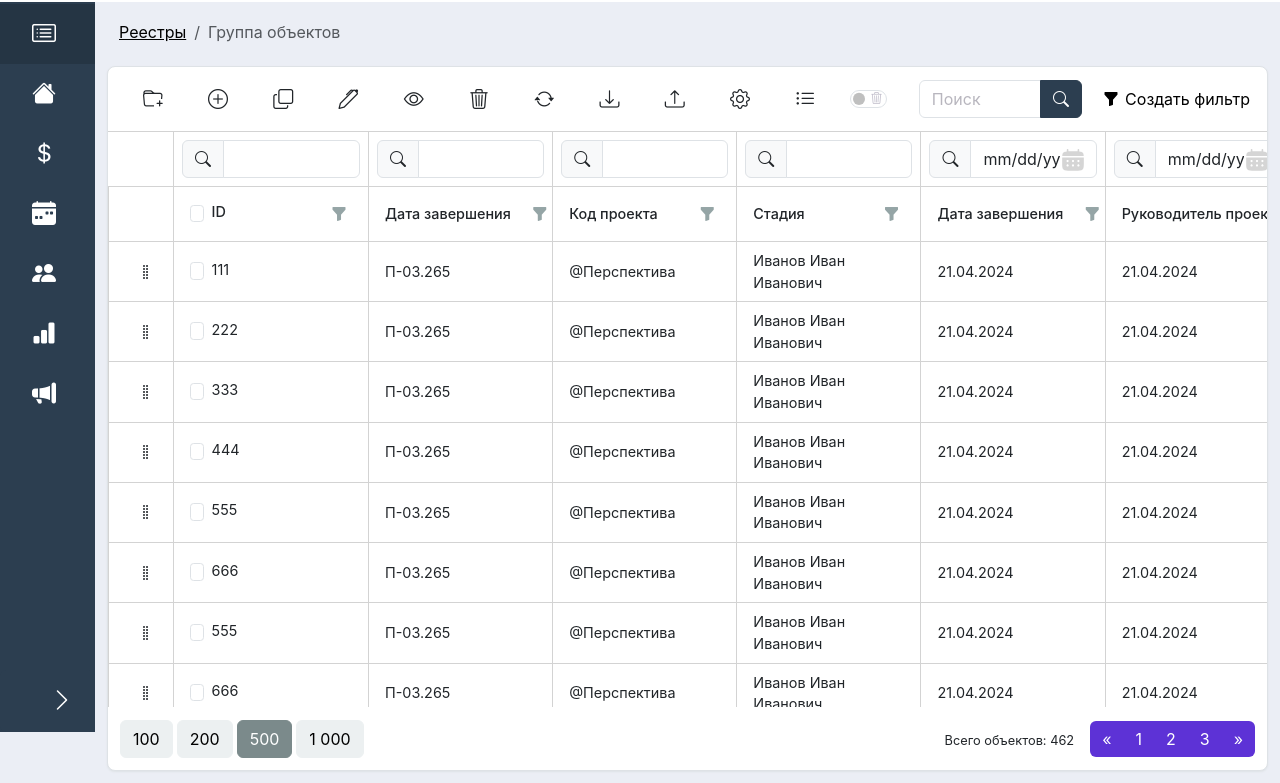
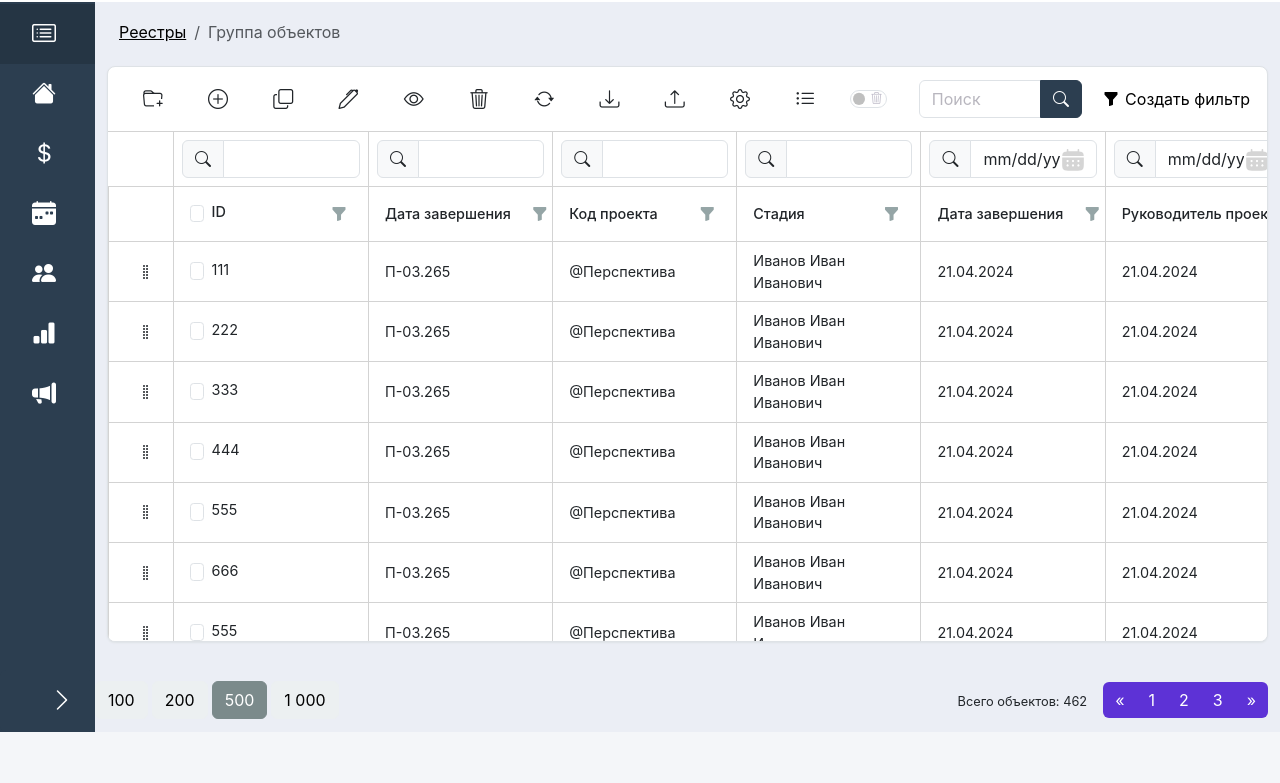
Before and after one commit to Artsrun90/sophia, a website: page table.html in a window 1280 px wide. Shown: the part 68-851 px from the top of the page. After the commit the page ends 800 px from the top, so only its background shows below. Drawn offline with Linux system fonts and the light colour scheme.

Commit message:
fix code

```diff
--- a/css/custom.css
+++ b/css/custom.css
@@ -55,6 +55,30 @@ body,
 
 .main-page-form {
   width: 295px;
+}
+
+.main-pagination {
+  position: fixed;
+  bottom: 0;
+  right: 0;
+  background-color: #EBEEF5;
+  z-index: 100;
+  width: calc(100% - 95px + .75rem);
+  transition: padding .24s linear;
+}
+
+.main-table-content {
+  max-height: 72vh;
+  overflow: hidden;
+}
+
+
+.main-table-content .table-responsive {
+  padding-bottom: 10rem;
+}
+
+.branch-drag-handler {
+  cursor: grab;
 }
 
 @media only screen and (max-width : 1024px) {
@@ -215,6 +239,7 @@ body,
   display: block !important;
 }
 
+.open.sidebar~.main-pagination,
 .open.sidebar~.main {
   padding-left: calc(218px + .75rem);
 }
@@ -224,6 +249,7 @@ body,
     width: 308px;
   }
 
+  .sidebar:hover~.main-pagination,
   .sidebar:hover~.main {
     padding-left: calc(218px + .75rem);
   }
@@ -942,7 +968,7 @@ input[type="date"]::-webkit-calendar-picker-indicator {
   color: #938ea394;
 }
 
-.delete-check.form-switch .form-check-input:checked + i {
+.delete-check.form-switch .form-check-input:checked+i {
   display: none;
 }
 
@@ -969,8 +995,13 @@ input[type="date"]::-webkit-calendar-picker-indicator {
   }
 
   .sidebar,
-  .sidebar-nav-item {
+  .sidebar-nav-item,
+  .main-pagination {
     width: 100%;
+  }
+
+  .main-table {
+    padding-bottom: 170px;
   }
 
   .sidebar {
--- a/table.html
+++ b/table.html
@@ -391,7 +391,7 @@
         <li class="breadcrumb-item"><a href="#">Реестры</a></li>
         <li class="breadcrumb-item active">Группа объектов</li>
       </ol>
-      <div class="border block">
+      <div class="border block main-table-content">
         <div class="d-flex justify-content-between align-items-center gap-3">
           <div
             class="w-100 overflow-hidden d-flex flex-column flex-sm-row align-items-center justify-content-between gap-2 px-1 pb-2 pb-sm-0">
@@ -1073,10 +1073,10 @@
               <div class="children-bus"></div>
             </li>
           </ul>
-
-
-        </div>
-        <div class="container-fluid">
+        </div>
+      </div>
+    </div>
+    <div class="container-fluid main-pagination">
       <div class="d-flex justify-content-between align-items-center gap-3 main-table-footer">
         <nav class="d-inline-flex gap-1">
           <button class="btn btn-light">100</button>
@@ -1105,8 +1105,7 @@
       </div>
     </div>
   </div>
-    </div>
-  </div>
+
 
   <!-- Modal --- Меню администратора  -->
   <div class="modal fade" id="administratoMenu" data-bs-backdrop="static" data-bs-keyboard="false" tabindex="-1"
```
Lines whose indentation alone changed are shown as unchanged.
